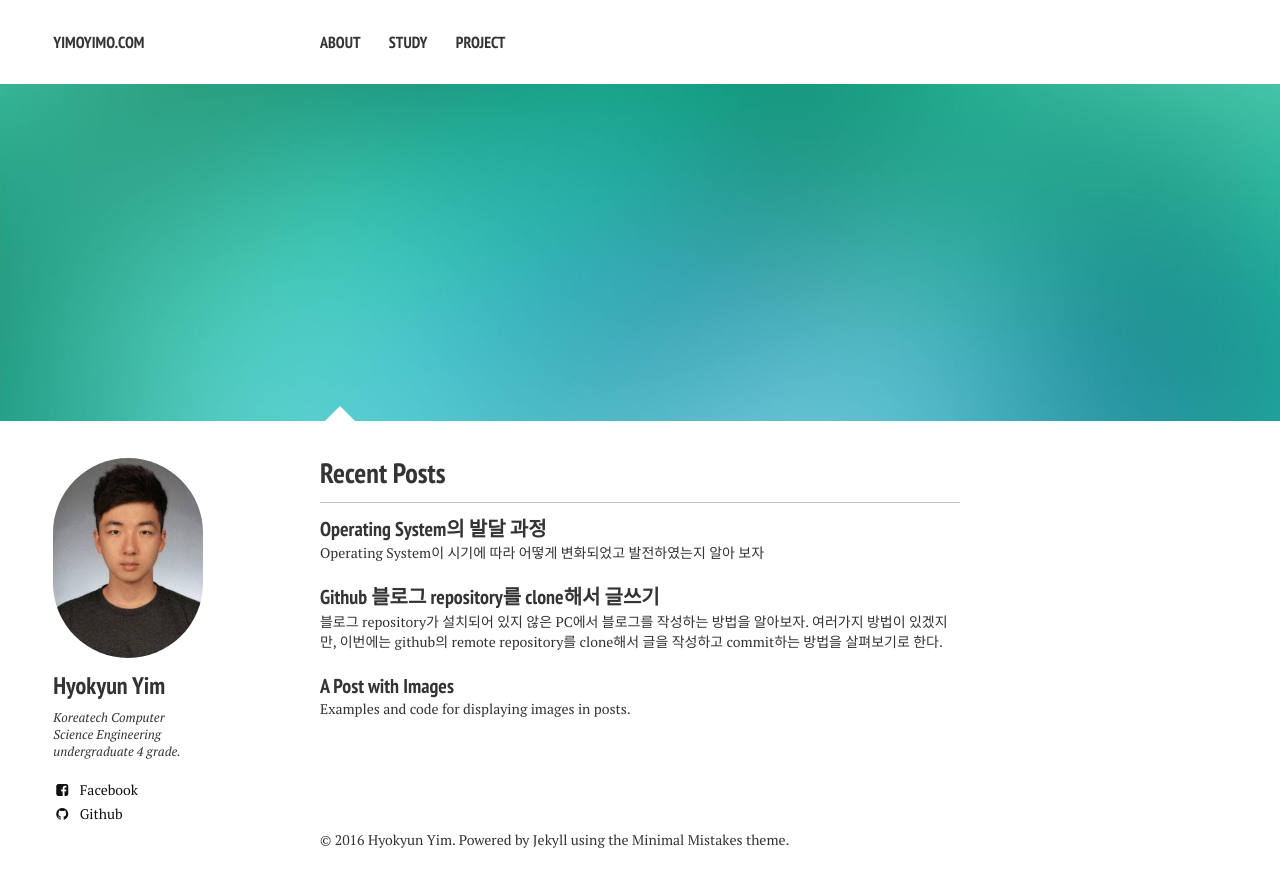
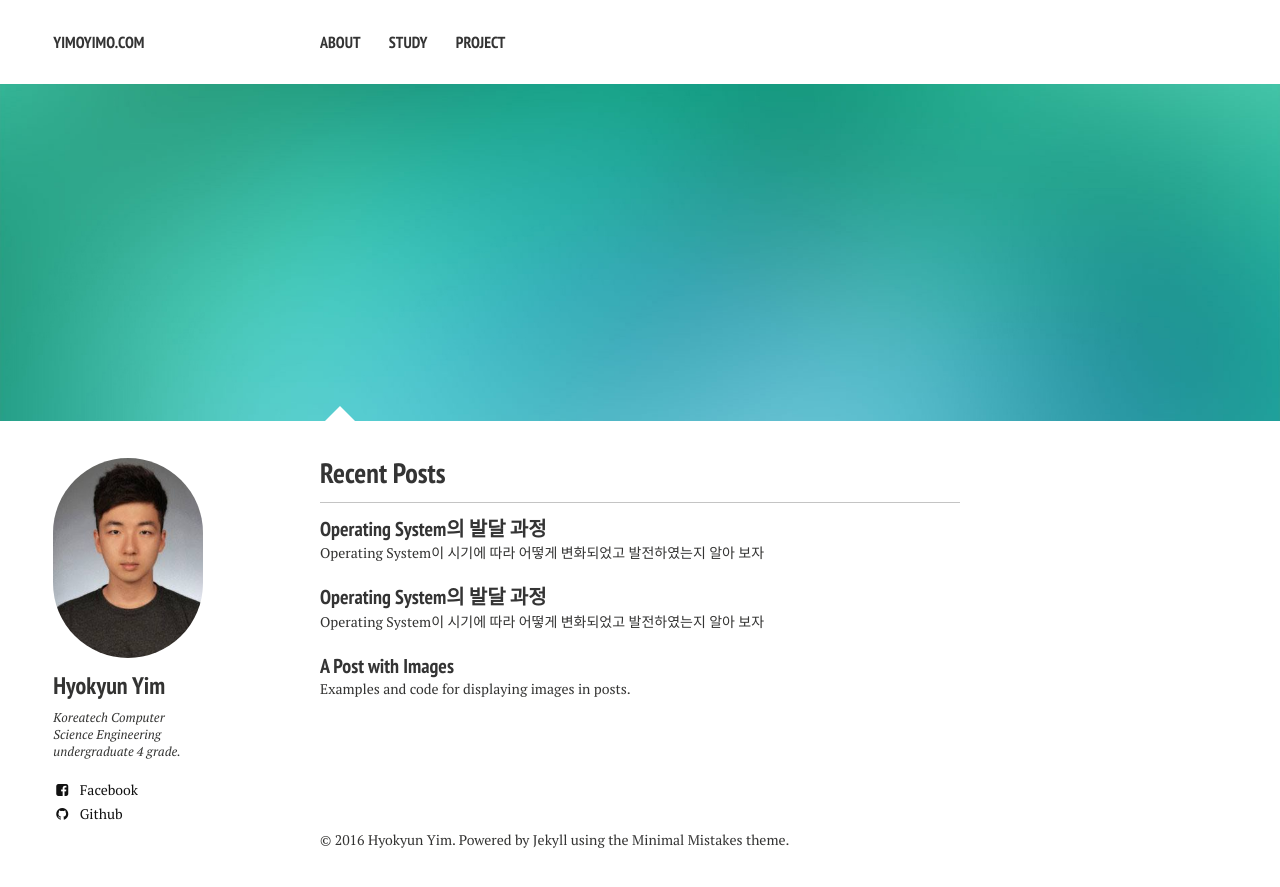
Before and after one commit to yimok/yimok.github.io, a Jekyll site: the page built from index.md, in a window 1280 px wide. Shown: the top 887 px of the page. Built offline with Jekyll 4.4.1, drawn with Linux system fonts in a browser that asks for light colours; nearby versions of some CDN libraries.

Commit message:
awawdawd

```diff
--- a/_posts/2015-07-05-github-clone-for-blog.md
+++ b/_posts/2015-07-05-github-clone-for-blog.md
@@ -1,17 +1,15 @@
 ---
 layout: post
-title: Github 블로그 repository를 clone해서 글쓰기
-description: 블로그 repository가 설치되어 있지 않은 PC에서 블로그를 작성하는 방법
-modified: 2015-07-05
+title: Operating System의 발달 과정
+description: Operating System의 발달 과정을 알아봅시다.
+modified: 2016-02-12
 tags: [blog]
 comments: true
 image:
-  feature: abstract-4.png
-  credit: dargadgetz
+  feature: sample-image-4.jpg
 ---
 
-블로그 repository가 설치되어 있지 않은 PC에서 블로그를 작성하는 방법을 알아보자.
-여러가지 방법이 있겠지만, 이번에는 github의 remote repository를 clone해서 글을 작성하고 commit하는 방법을 살펴보기로 한다.
+Operating System이 시기에 따라 어떻게 변화되었고 발전하였는지 알아 보자
 
 <section id="table-of-contents" class="toc">
   <header>
```
